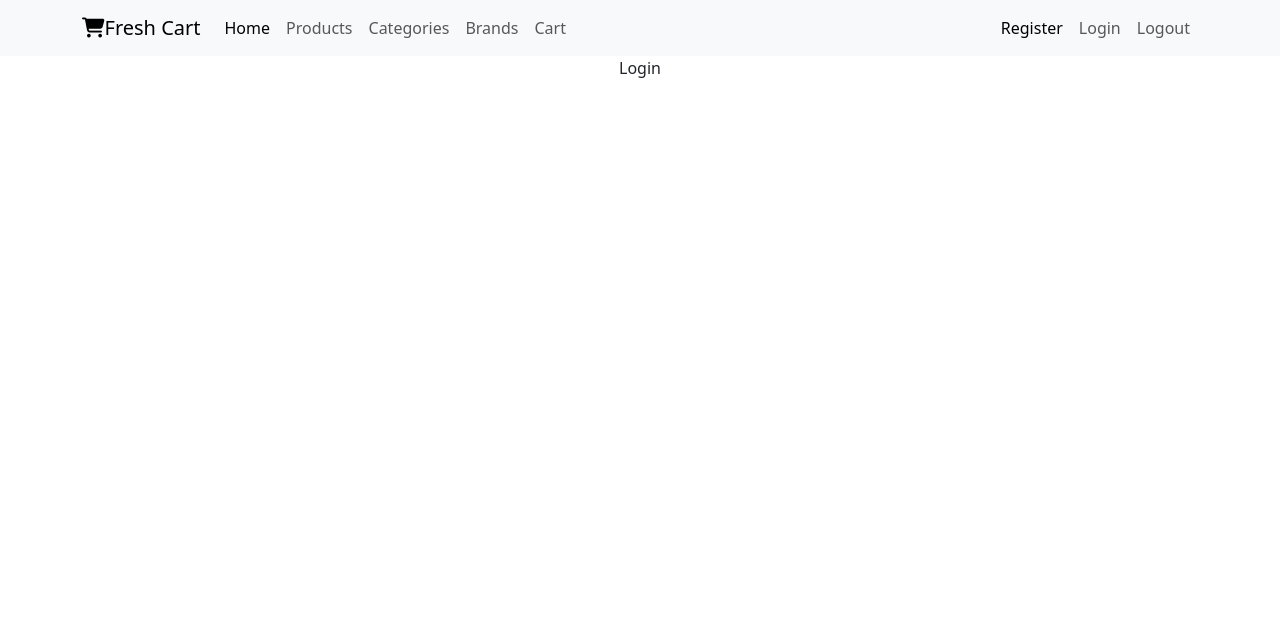
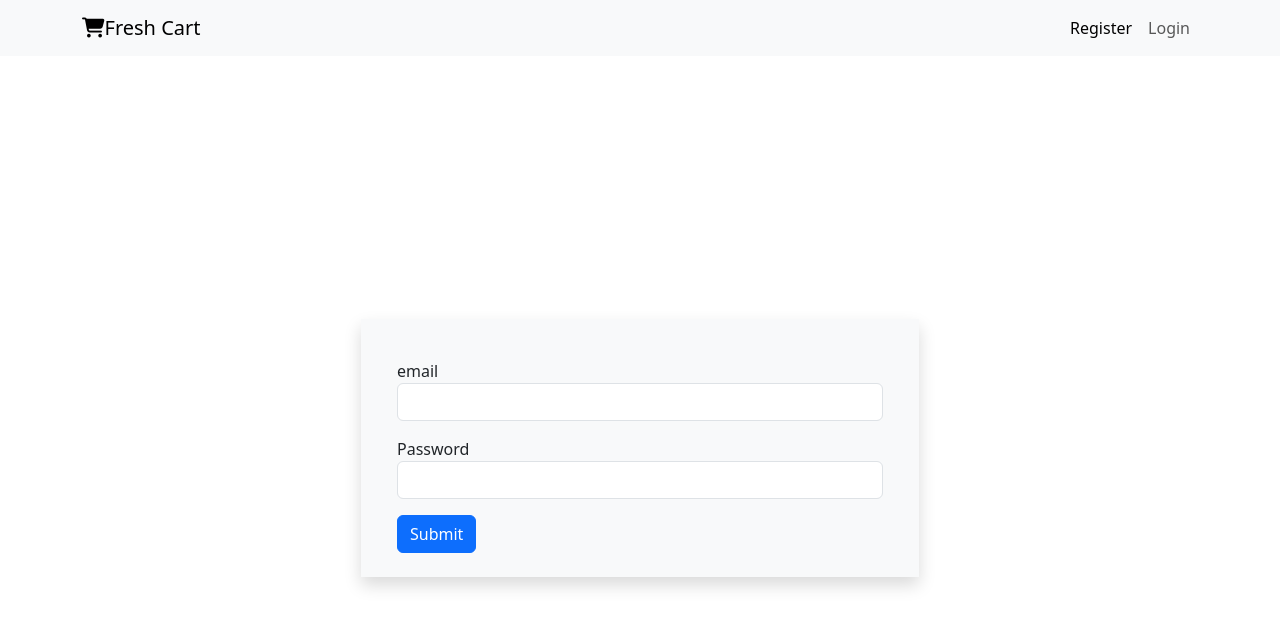
Before and after one commit to AbdallahElhanafy/react_final, a React (Create React App) app: page /login in a window 1280 px wide. Shown: the top 628 px of the page. Built offline with nearby package versions, Linux system fonts and the light colour scheme.

Commit message:
update 1

```diff
--- a/src/App.js
+++ b/src/App.js
@@ -10,6 +10,7 @@ import Products from "./components/Products/Products";
 import Details from "./components/Details/Details";
 import Notfound from "./components/Notfound/Notfound";
 import Cart from "./components/Cart/Cart";
+import UserTokenProvider from "./components/context/tokenContext";
 
 function App() {
 
@@ -32,9 +33,9 @@ const router = createBrowserRouter([
 
 
   return (
-    <div className="App">
-        <RouterProvider router={router}/>
-    </div>
+      <UserTokenProvider>
+          <RouterProvider router={router}/>
+      </UserTokenProvider>
   );
 }
 
--- a/src/components/Layout/Layout.jsx
+++ b/src/components/Layout/Layout.jsx
@@ -1,8 +1,15 @@
-import React from 'react'
+import React, {useContext, useEffect} from 'react'
 import Navbar from "../Navbar/Navbar";
 import {Outlet} from "react-router-dom";
+import {tokenContext} from "../context/tokenContext";
 
 export default function Layout() {
+    let {setToken} = useContext(tokenContext)
+    useEffect(()=>{
+        if (localStorage.getItem('userToken') !== null){
+            setToken(localStorage.getItem('userToken'))
+        }
+    },[])
     return (
         <div>
             <Navbar/>
--- a/src/components/Login/Login.jsx
+++ b/src/components/Login/Login.jsx
@@ -1,7 +1,64 @@
-import React from 'react'
+import React, {useContext} from 'react'
+import  "formik";
+import {useFormik} from "formik";
+import axios from "axios";
+import {tokenContext} from "../context/tokenContext";
+import {useNavigate} from "react-router-dom";
+
+
 
 export default function Login() {
+    let {setToken} = useContext(tokenContext)
+    const navigate = useNavigate()
+
+     async function login (values){
+        let {data} =  await  axios.post('https://ecommerce.routemisr.com/api/v1/auth/signin',values).catch(reason =>
+        console.log(reason))
+
+         if (data.message === 'success'){
+             localStorage.setItem('userToken', data.token)
+             setToken(data.token)
+             navigate('/home')
+         }
+
+
+    }
+    const formik = useFormik({
+        initialValues: {
+            email: '',
+            password:''
+        },
+
+        onSubmit:login
+    })
     return (
-        <div>Login</div>
+        <div >
+            <form onSubmit={formik.handleSubmit} className={'vh-100 d-flex justify-content-center align-items-center'}>
+                <div className={'row text-start w-50 bg-light shadow p-4 gy-3'}>
+
+                    <div className={'col-md-12'}>
+                        <label  htmlFor={'userEmail'}>email</label>
+                        <input onChange={formik.handleChange} value={formik.values.email}  name={'email'} type={'email'} id={'userEmail'} className={'form-control'}/>
+
+                    </div>
+
+                    <div className={'col-md-12'}>
+                        <label  htmlFor={'userPassword'}>Password</label>
+                        <input onChange={formik.handleChange} value={formik.values.password}  name={'password'} type={'password'} id={'userPassword'} className={'form-control'}/>
+
+                    </div>
+
+                    <div className={'col-md-12'}>
+                        <button className={'btn btn-primary'} type={"submit"}>Submit</button>
+                    </div>
+
+
+
+                </div>
+
+            </form>
+
+
+        </div>
     )
 }
--- a/src/components/Navbar/Navbar.jsx
+++ b/src/components/Navbar/Navbar.jsx
@@ -1,9 +1,17 @@
-import React from 'react'
-import {Link} from "react-router-dom";
+import React, {useContext} from 'react'
+import {Link, useNavigate} from "react-router-dom";
+import {tokenContext} from "../context/tokenContext";
 
 export default function Navbar() {
+    const {userToken,setToken} = useContext(tokenContext)
+
+
+    function logout () {
+        localStorage.removeItem('userToken')
+        setToken(null)
+    }
+    console.log(userToken)
     return (
-
         <nav className="navbar navbar-expand-lg bg-body-tertiary">
             <div className="container">
                 <Link className="navbar-brand" to={'home'}>
@@ -14,6 +22,8 @@ export default function Navbar() {
                     <span className="navbar-toggler-icon"></span>
                 </button>
                 <div className="collapse navbar-collapse" id="navbarNavAltMarkup">
+
+                    {userToken !== null?
                         <div className="navbar-nav ">
                             <Link className="nav-link active" aria-current="page" to={'home'}>Home</Link>
                             <Link className="nav-link" aria-current="page" to={'products'}>Products</Link>
@@ -21,17 +31,26 @@ export default function Navbar() {
                             <Link className="nav-link" aria-current="page" to={'brands'}>Brands</Link>
                             <Link className="nav-link" aria-current="page" to={'cart'}>Cart</Link>
                         </div>
-                        <div className="navbar-nav ms-auto">
+
+                    : ''
+                    }
+
+
+                    {userToken === null?
+                        <div className={' navbar-nav ms-auto'}>
                             <Link className="nav-link active" aria-current="page" to={'register'}>Register</Link>
                             <Link className="nav-link" aria-current="page" to={'login'}>Login</Link>
-                            <Link className="nav-link" aria-current="page" to={'home'}>Logout</Link>
+
+                        </div>
+                        :  <div onClick={()=>{
+                            logout()
+                        }} className={' navbar-nav ms-auto'}>
+                            <Link className="nav-link" aria-current="page" to={'login'}>Logout</Link>
+                        </div>
+                    }
 
                 </div>
             </div>
-                </div>
         </nav>
-
-
-
     )
 }
--- a/src/components/Register/Register.jsx
+++ b/src/components/Register/Register.jsx
@@ -1,23 +1,24 @@
-import React, {useState} from 'react'
+import React, {useContext, useState} from 'react'
 import {useFormik} from "formik";
 import * as Yup from 'yup'
 import axios from "axios";
 import {useNavigate} from "react-router-dom";
+import {tokenContext} from "../context/tokenContext";
 
 export default function Register() {
     let navigate = useNavigate();
     let [isLoading, setLoading] = useState(false);
     let [errMessage, setErr] = useState(null);
-
+    const {setToken, userToken} = useContext(tokenContext)
 
     const signUpSchema = Yup.object().shape({
     name: Yup.string().min(3, 'Minimum length is 3').max(15,'max length is 15').required('Name is required'),
-        email: Yup.string().required('Email is required'),
-        phone: Yup.string().required('Phone is required'),
-        password: Yup.string().required('password is required'),
+        email: Yup.string().required('Email is required').matches( /^[a-zA-Z0-9._%+-]+@[a-zA-Z0-9.-]+\.[a-zA-Z]{2,}$/,'Enter a correct email address'),
+        phone: Yup.string().required('Phone is required').matches(/^(010|011|012|015)\d{8}$/,'Enter a correct phone number'),
+        password: Yup.string().required('password is required').matches(/^(?=.*[a-z])(?=.*[A-Z])(?=.*\d)[a-zA-Z\d]{8,}$/,'Enter a correct password'),
         rePassword: Yup.string().oneOf([
             Yup.ref('password')
-        ])
+        ], 'Passwords are not matching')
 
     })
 
@@ -29,6 +30,10 @@ export default function Register() {
       setLoading(true)
       if(data.message === 'success') {
         navigate('/home')
+          localStorage.setItem('userToken',data.token)
+          setToken(data.token)
+          console.log(userToken)
+
       }
     }
 
@@ -69,7 +74,7 @@ export default function Register() {
                     </div>
                     <div className={'col-md-12'}>
                         <label  htmlFor={'userPhone'}>Phone</label>
-                        <input onBlur={formik.handleBlur} value={formik.values.phone} onChange={formik.handleChange} name={'phone'} type={'number'} id={'userPhone'} className={'form-control'}/>
+                        <input onBlur={formik.handleBlur} value={formik.values.phone} onChange={formik.handleChange} name={'phone'} type={'text'} id={'userPhone'} className={'form-control'}/>
                         {formik.errors.phone && formik.touched.phone?
                             <p className={'text-danger'}>{formik.errors.phone}</p> : ''
                         }
--- /dev/null
+++ b/src/components/context/tokenContext.js
@@ -0,0 +1,11 @@
+import {createContext, useState} from "react";
+
+export let tokenContext = createContext();
+
+
+export default function UserTokenProvider (props) {
+    const [userToken, setToken] = useState(null)
+    return <tokenContext.Provider value={{userToken, setToken}} >
+        {props.children}
+    </tokenContext.Provider>
+}
```
Lines whose indentation alone changed are shown as unchanged.
